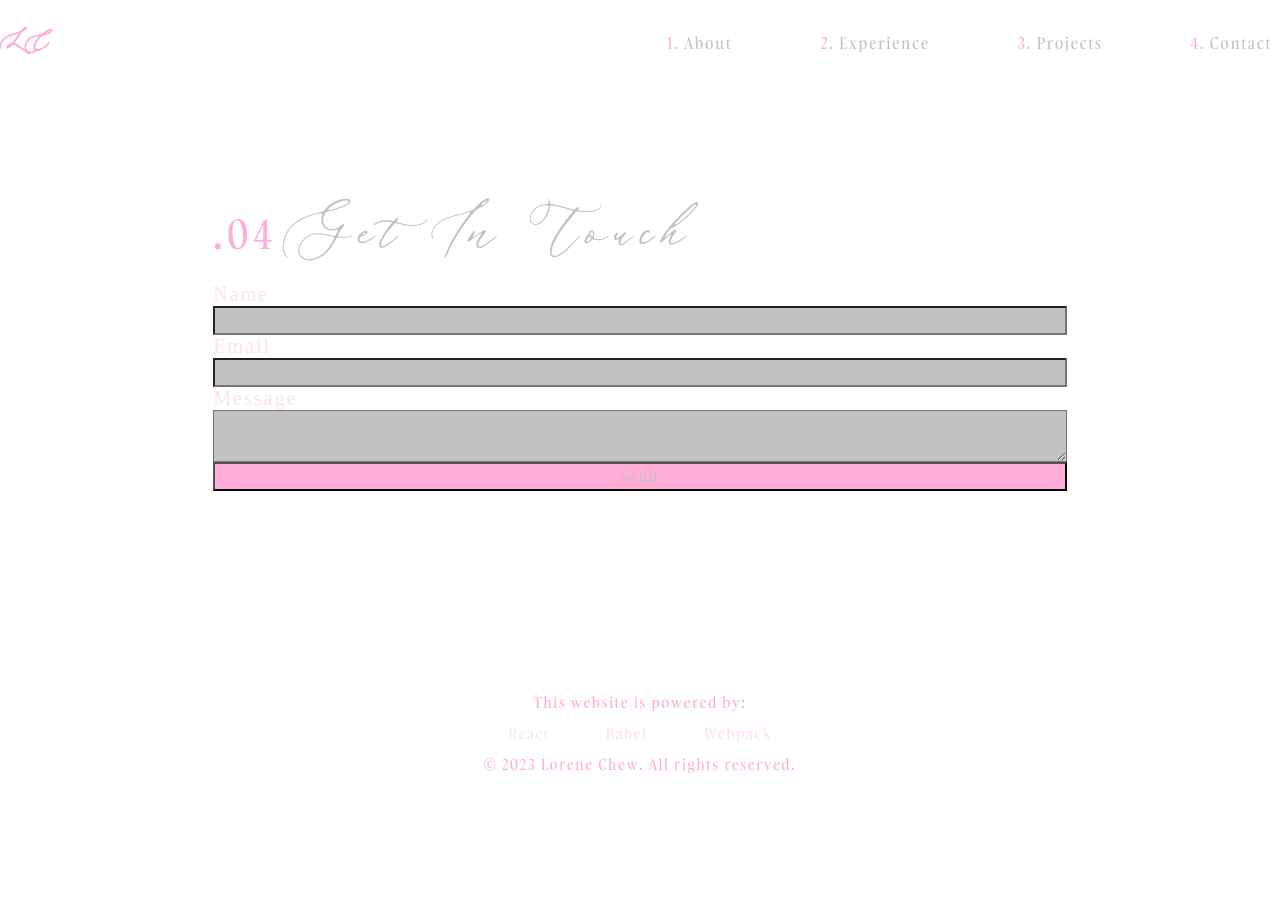
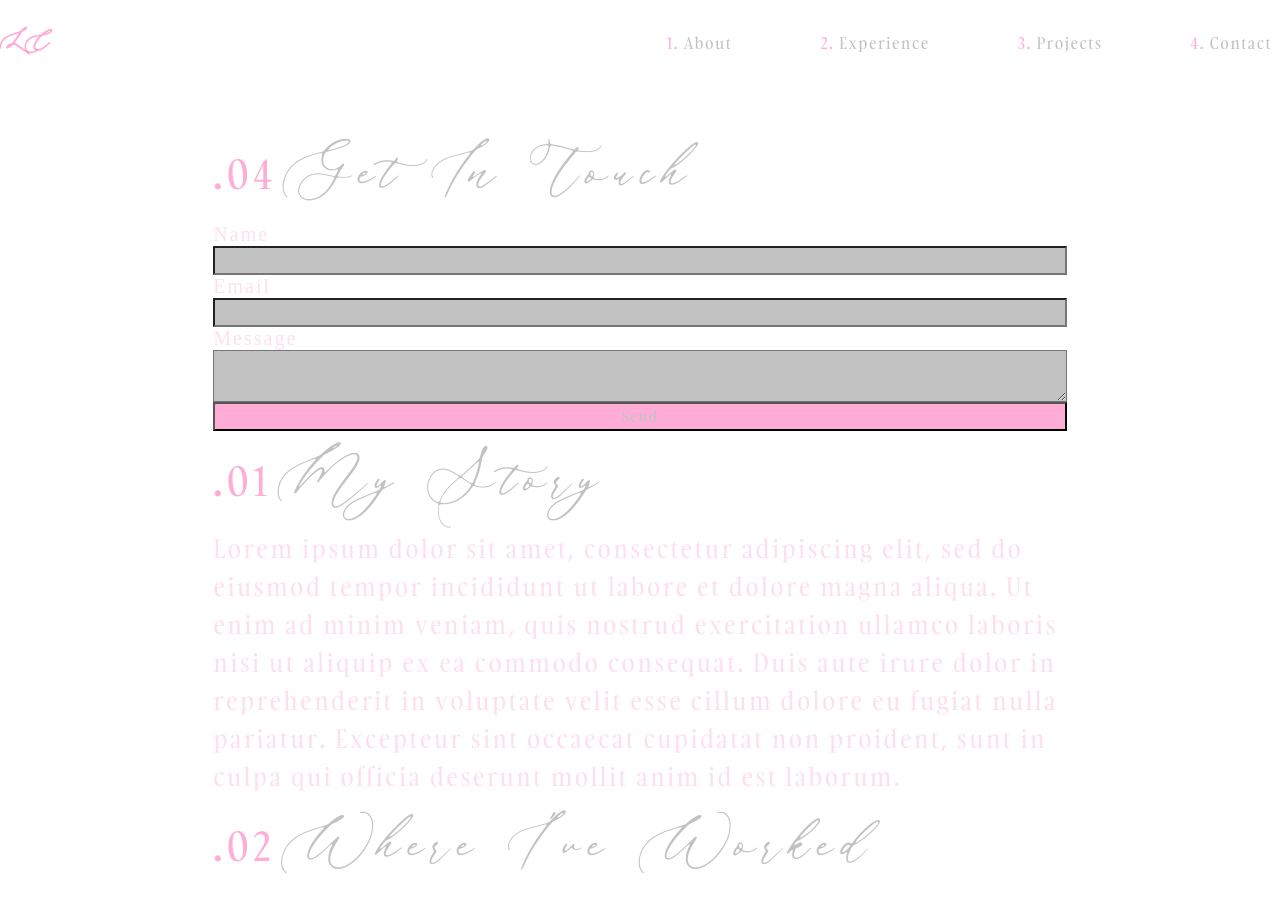
Before and after one commit to L-Chew/Personal-Portfolio, a React app: page /contact in a window 1280 px wide. Shown: the top 907 px of the page. Before the commit the page ends 800 px from the top, so only its background shows below. Built offline with nearby package versions, Linux system fonts and the light colour scheme; no server answers; the HTML template or start-up script is replaced by a standard one.

Commit message:
updated layout to remove react router for About, Experience, Projects - will need to implement anchors

```diff
--- a/client/src/components/About.jsx
+++ b/client/src/components/About.jsx
@@ -1,14 +1,30 @@
 import React from 'react';
 import styled from 'styled-components';
 
+const ContentGrid = styled.div`
+  grid-area: about;
+`;
+
+const SectionContainer = styled.div `
+  display: flex;
+  flex-direction: column;
+  align-items: flex-start;
+`;
+
 const About = () => {
   return (
-    <>
-      <div className='sections'>
-        <div className='sectionNums'> .01 </div>
-        My Story
-      </div>
-    </>
+    <ContentGrid>
+      <SectionContainer>
+        <div className='sections'>
+          <div className='sectionNums'> .01 </div>
+          My Story
+        </div>
+        <div className='content'>
+          <div className='text'> Lorem ipsum dolor sit amet, consectetur adipiscing elit, sed do eiusmod tempor incididunt ut labore et dolore magna aliqua. Ut enim ad minim veniam, quis nostrud exercitation ullamco laboris nisi ut aliquip ex ea commodo consequat. Duis aute irure dolor in reprehenderit in voluptate velit esse cillum dolore eu fugiat nulla pariatur. Excepteur sint occaecat cupidatat non proident, sunt in culpa qui officia deserunt mollit anim id est laborum. </div>
+          <div className='image'></div>
+        </div>
+      </SectionContainer>
+    </ContentGrid>
   )
 }
 
--- a/client/src/components/App.jsx
+++ b/client/src/components/App.jsx
@@ -4,11 +4,10 @@ import GlobalStyles from '../globalStyles.jsx';
 import styled from 'styled-components';
 import Layout from './Layout.jsx';
 import Intro from './Intro.jsx';
-import About from './About.jsx';
-import Experience from './Experience.jsx';
-import Projects from './Projects.jsx';
+// import About from './About.jsx';
+// import Experience from './Experience.jsx';
+// import Projects from './Projects.jsx';
 import Contact from './Contact.jsx';
-import Footer from './Footer.jsx';
 
 const App = () => {
   return (
@@ -19,13 +18,16 @@ const App = () => {
               <Routes>
                 <Route element={<Layout />}>
                   <Route path='/' element={<Intro />} />
-                  <Route path='/about' element={<About />} />
+                  {/* <Route path='/about' element={<About />} />
                   <Route path='/experience' element={<Experience />} />
-                  <Route path='/projects' element={<Projects />} />
+                  <Route path='/projects' element={<Projects />} /> */}
                   <Route path='/contact' element={<Contact />} />
                 </Route>
               </Routes>
           </BrowserRouter>
+          {/* <About />
+          <Experience />
+          <Projects /> */}
         </React.StrictMode>
     </>
   )
--- a/client/src/components/Experience.jsx
+++ b/client/src/components/Experience.jsx
@@ -1,14 +1,19 @@
 import React from 'react';
 import styled from 'styled-components';
 
+const ContentGrid = styled.div`
+  grid-area: exp;
+`;
+
+
 const Experience = () => {
   return (
-    <>
+    <ContentGrid>
       <div className='sections'>
         <div className='sectionNums'> .02 </div>
         Where I've Worked
       </div>
-    </>
+    </ContentGrid>
   )
 }
 
--- a/client/src/components/Layout.jsx
+++ b/client/src/components/Layout.jsx
@@ -2,6 +2,10 @@ import React from 'react';
 import { Outlet } from 'react-router-dom';
 import styled from 'styled-components';
 import Navigation from './Navigation.jsx';
+import About from './About.jsx';
+import Experience from './Experience.jsx';
+import Projects from './Projects.jsx';
+import Contact from './Contact.jsx';
 import Footer from './Footer.jsx';
 
 const ContentGrid = styled.div`
@@ -15,6 +19,9 @@ const LayoutGrid = styled.div `
   grid-template-areas:
     'head head head head head head head head head head head head'
     '... ... cont cont cont cont cont cont cont cont ... ...'
+    '... ... about about about about about about about about ... ...'
+    '... ... exp exp exp exp exp exp exp exp ... ...'
+    '... ... proj proj proj proj proj proj proj proj ... ...'
     'foot foot foot foot foot foot foot foot foot foot foot foot';
 `;
 
@@ -25,6 +32,9 @@ const Layout = () => {
       <ContentGrid>
         <Outlet />
       </ContentGrid>
+      <About />
+      <Experience />
+      <Projects />
       <Footer />
     </LayoutGrid>
   )
--- a/client/src/components/Projects.jsx
+++ b/client/src/components/Projects.jsx
@@ -11,6 +11,11 @@ import Pupper from '../../images/pupper.png';
 //   laptopL: '1440px',
 //   desktop: '2560px'
 // }
+
+const ContentGrid = styled.div`
+  grid-area: proj;
+`;
+
 
 const ProjectContent = styled.div`
   display: grid;
@@ -59,7 +64,7 @@ const Description = styled.div`
 
 const Projects = () => {
   return (
-    <>
+    <ContentGrid>
       <div className='sections'>
         <div className='sectionNums'> .03 </div>
         Things I've Created
@@ -76,7 +81,7 @@ const Projects = () => {
         <Picture> <source srcSet='https://media.licdn.com/dms/image/sync/C5627AQGxK6Xhpa-RDg/articleshare-shrink_800/0/1675670454875?e=1676494800&v=beta&t=TA3PyUcMLmMBbjFb_o1OBCPEtXeWZ2b6ZC3VqsH0NXo'/> <img src='https://media.licdn.com/dms/image/sync/C5627AQGxK6Xhpa-RDg/articleshare-shrink_800/0/1675670454875?e=1676494800&v=beta&t=TA3PyUcMLmMBbjFb_o1OBCPEtXeWZ2b6ZC3VqsH0NXo'/> </Picture>
         <Description>Atelier Description</Description>
       </ProjectContent>
-    </>
+    </ContentGrid>
   )
 }
 
```
